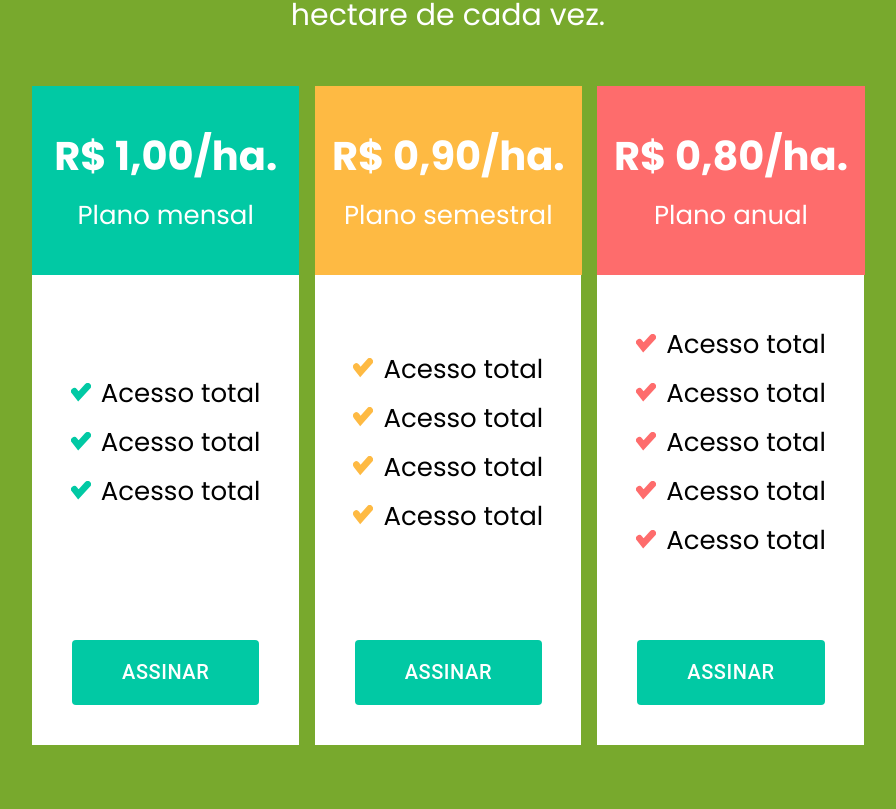
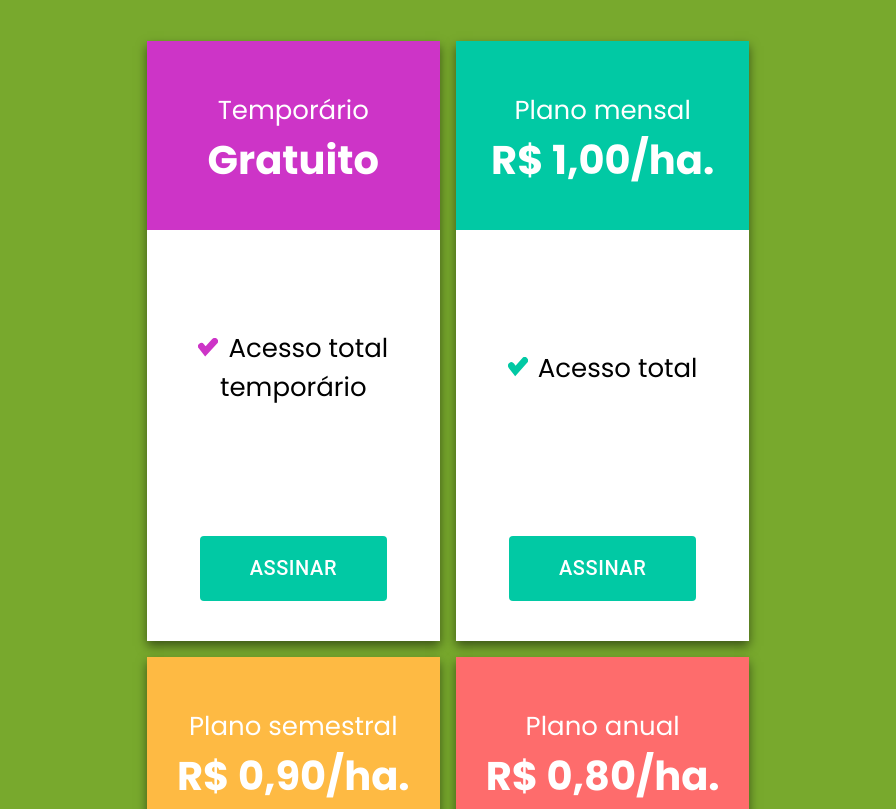
Before and after one commit to JoonatanCardoso/ferti-soil, a Next.js app: page / in a window 1280 px wide. Shown: the part 2771-3580 px from the top of the page, without its empty margins (192-1088 px from the left). Built offline with nearby package versions, Linux system fonts and the light colour scheme.

Commit message:
Alterações solicitadas dos planos

```diff
--- a/src/components/Planos/index.tsx
+++ b/src/components/Planos/index.tsx
@@ -7,28 +7,37 @@ export function Planos() {
 
     return (
     <>
-        <Grid bgcolor={'#78a92d'} container justifyContent='center' py={10}>
-            <Grid container justifyContent='center' lg={10} md={12} sm={12} xs={11}>
+        <Grid id="planos" bgcolor={'#78a92d'} container justifyContent='center' py={10}>
+            <Grid container justifyContent='center' lg={11} md={12} sm={12} xs={11}>
                 <Grid py={5} textAlign='center'>
                     <Title>{t('TITLE')}</Title>
                     <SubTitle>{t('SUB_TITLE')}</SubTitle>
                 </Grid>
-                <Grid container direction='column' justifyContent='space-between' bgcolor={"#ffffff"} lg={3} md={3} sm={10} xs={12} margin={1} textAlign='center' minHeight={600}>
+                <Grid container sx={{boxShadow: '0px 5px 10px 0px rgba(0, 0, 0, 0.5)'}} direction='column' justifyContent='space-between' bgcolor={"#ffffff"} lg={3} md={3} sm={10} xs={12} margin={1} textAlign='center' minHeight={600}>
+                    <Grid py={5} bgcolor={"#CD34C7"}>
+                        <Text>
+                            {t('NAMEPLANFREE')}
+                        </Text>
+                        <Value>{t('VALUEFREE')}</Value>
+                    </Grid>
+                    <Grid>
+                        <TextVantagem>
+                            <Check src="images/checkFree.svg" alt="Check"/>
+                            {t('VANTAGEMPLANFREE_1')}
+                        </TextVantagem>
+                    </Grid>
+                    <Grid p={5}>
+                        <Button sx={{ fontSize: '20px', background: '#01c9a4', color: '#fff', paddingLeft: '50px', paddingRight: '50px', paddingTop: '15px', paddingBottom: '15px'}}>ASSINAR</Button>
+                    </Grid>
+                </Grid>
+                <Grid container sx={{boxShadow: '0px 5px 10px 0px rgba(0, 0, 0, 0.5)'}} direction='column' justifyContent='space-between' bgcolor={"#ffffff"} lg={3} md={3} sm={10} xs={12} margin={1} textAlign='center' minHeight={600}>
                     <Grid py={5} bgcolor={"#01c9a4"}>
-                        <Value>{t('VALUE1')}</Value>
                         <Text>
                             {t('NAMEPLAN1')}
                         </Text>
+                        <Value>{t('VALUE1')}</Value>
                     </Grid>
                     <Grid>
-                        <TextVantagem>
-                            <Check src="images/checkVerde.svg" alt="Check"/>
-                            {t('VANTAGEMPLAN1_1')}
-                        </TextVantagem>
-                        <TextVantagem>
-                            <Check src="images/checkVerde.svg" alt="Check"/>
-                            {t('VANTAGEMPLAN1_1')}
-                        </TextVantagem>
                         <TextVantagem>
                             <Check src="images/checkVerde.svg" alt="Check"/>
                             {t('VANTAGEMPLAN1_1')}
@@ -38,12 +47,13 @@ export function Planos() {
                         <Button sx={{ fontSize: '20px', background: '#01c9a4', color: '#fff', paddingLeft: '50px', paddingRight: '50px', paddingTop: '15px', paddingBottom: '15px'}}>ASSINAR</Button>
                     </Grid>
                 </Grid>
-                <Grid container direction='column' justifyContent='space-between' bgcolor={"#ffffff"} lg={3} md={3} sm={10} xs={12} margin={1} textAlign='center'>
+                <Grid lg={12} md={12} sm={0} xs={0}/>
+                <Grid container sx={{boxShadow: '0px 5px 10px 0px rgba(0, 0, 0, 0.5)'}} direction='column' justifyContent='space-between' bgcolor={"#ffffff"} lg={3} md={3} sm={10} xs={12} margin={1} textAlign='center'>
                     <Grid py={5} bgcolor={"#feba43"}>
-                        <Value>{t('VALUE2')}</Value>
                         <Text>
                             {t('NAMEPLAN2')}
                         </Text>
+                        <Value>{t('VALUE2')}</Value>
                     </Grid>
                     <Grid py={5}>
                         <TextVantagem>
@@ -52,27 +62,19 @@ export function Planos() {
                         </TextVantagem>
                         <TextVantagem>
                             <Check src="images/checkAmarelo.svg" alt="Check"/>
-                            {t('VANTAGEMPLAN2_1')}
-                        </TextVantagem>
-                        <TextVantagem>
-                            <Check src="images/checkAmarelo.svg" alt="Check"/>
-                            {t('VANTAGEMPLAN2_1')}
-                        </TextVantagem>
-                        <TextVantagem>
-                            <Check src="images/checkAmarelo.svg" alt="Check"/>
-                            {t('VANTAGEMPLAN2_1')}
+                            {t('VANTAGEMPLAN2_2')}
                         </TextVantagem>
                     </Grid>
                     <Grid p={5}>
                         <Button sx={{ fontSize: '20px', background: '#01c9a4', color: '#fff', paddingLeft: '50px', paddingRight: '50px', paddingTop: '15px', paddingBottom: '15px'}}>ASSINAR</Button>
                     </Grid>
                 </Grid>
-                <Grid container direction='column' justifyContent='space-between' bgcolor={"#ffffff"} lg={3} md={3} sm={10} xs={12} margin={1} textAlign='center'>
+                <Grid container sx={{boxShadow: '0px 5px 10px 0px rgba(0, 0, 0, 0.5)'}} direction='column' justifyContent='space-between' bgcolor={"#ffffff"} lg={3} md={3} sm={10} xs={12} margin={1} textAlign='center'>
                     <Grid py={5} bgcolor={"#fe6c6c"}>
-                        <Value>{t('VALUE3')}</Value>
                         <Text>
                             {t('NAMEPLAN3')}
                         </Text>
+                        <Value>{t('VALUE3')}</Value>
                     </Grid>
                     <Grid py={5}>
                         <TextVantagem>
@@ -81,19 +83,7 @@ export function Planos() {
                         </TextVantagem>
                         <TextVantagem>
                             <Check src="images/checkVermelho.svg" alt="Check"/>
-                            {t('VANTAGEMPLAN3_1')}
-                        </TextVantagem>
-                        <TextVantagem>
-                            <Check src="images/checkVermelho.svg" alt="Check"/>
-                            {t('VANTAGEMPLAN3_1')}
-                        </TextVantagem>
-                        <TextVantagem>
-                            <Check src="images/checkVermelho.svg" alt="Check"/>
-                            {t('VANTAGEMPLAN3_1')}
-                        </TextVantagem>
-                        <TextVantagem>
-                            <Check src="images/checkVermelho.svg" alt="Check"/>
-                            {t('VANTAGEMPLAN3_1')}
+                            {t('VANTAGEMPLAN3_2')}
                         </TextVantagem>
                     </Grid>
                     <Grid p={5}>
```
